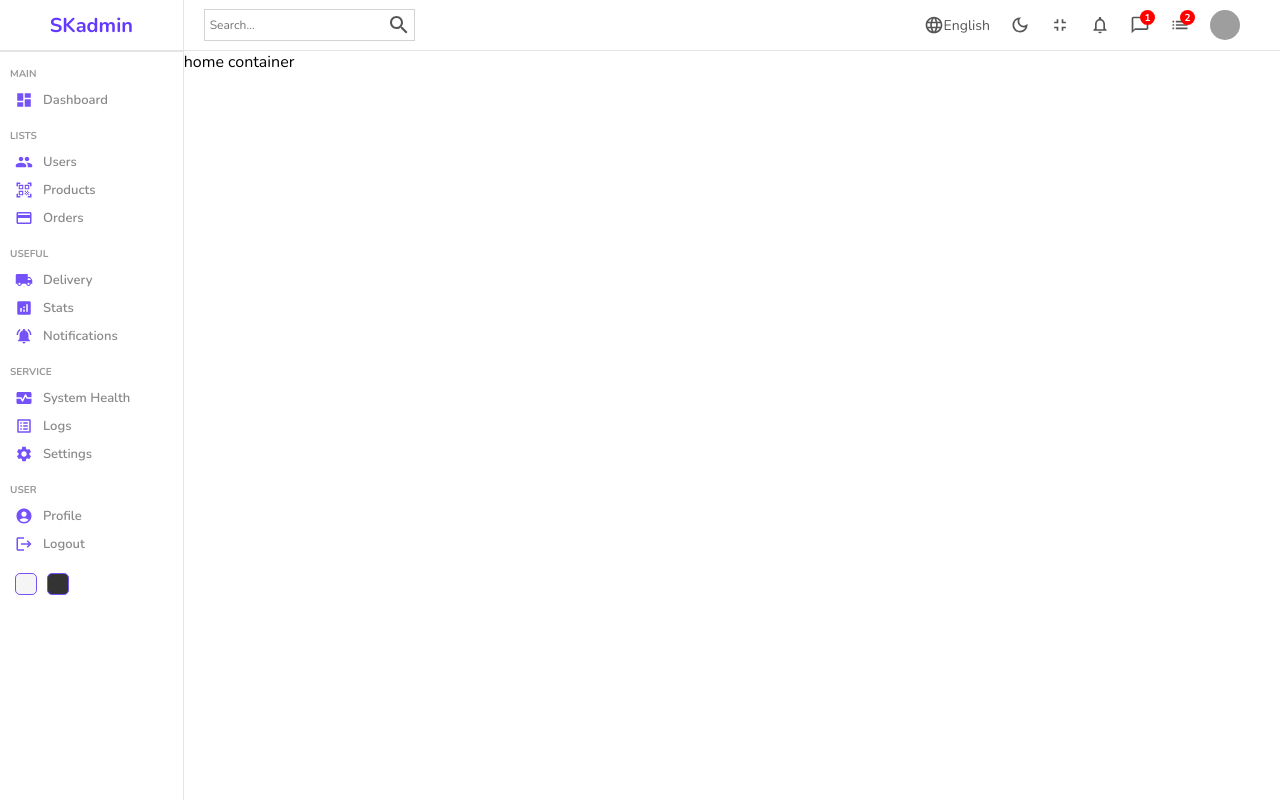
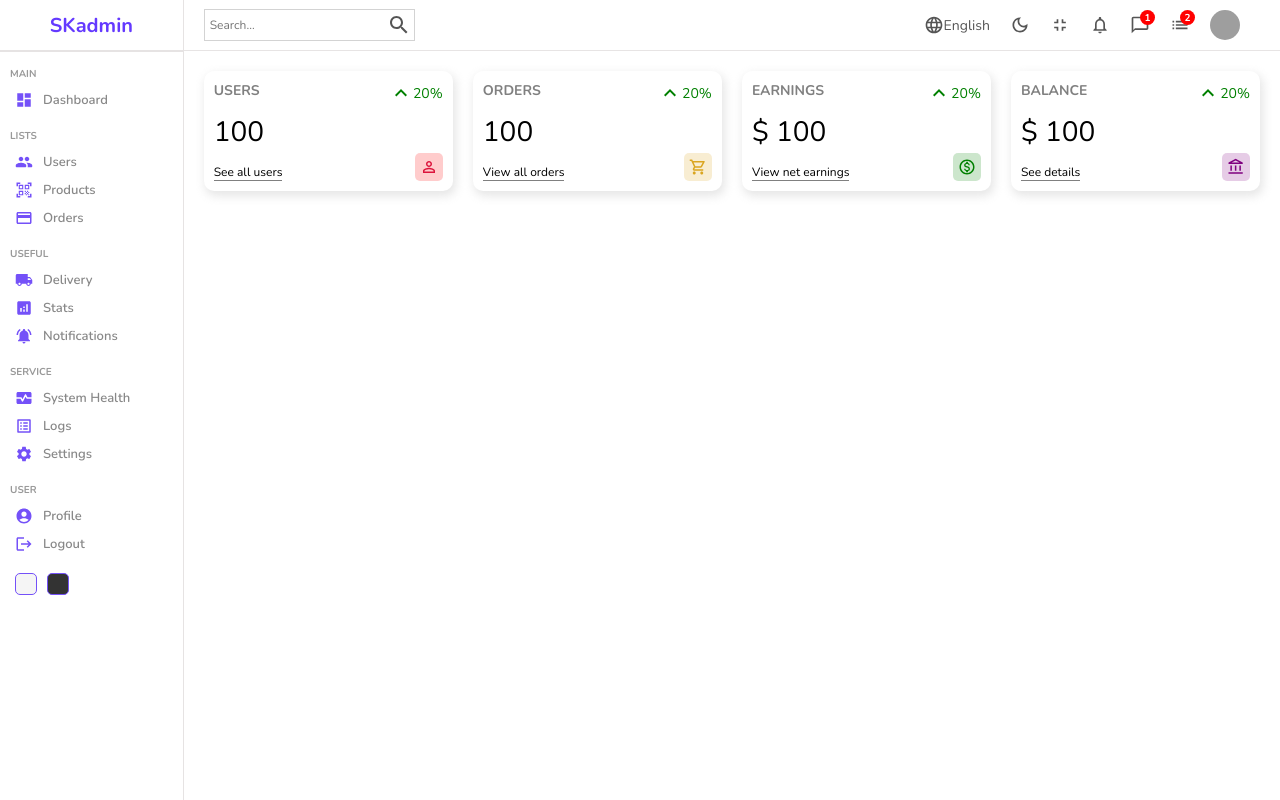
Before and after one commit to sharon-kathambi/react-admin-dashboard, a React (Create React App) app: page / in a window 1280 px wide. Built offline with nearby package versions, Linux system fonts and the light colour scheme; grey boxes are pictures that could not be loaded.

Commit message:
widget component and styling

```diff
--- /dev/null
+++ b/src/components/widget/Widget.jsx
@@ -0,0 +1,90 @@
+import React from 'react'
+import './widget.scss'
+import KeyboardArrowUpOutlinedIcon from '@mui/icons-material/KeyboardArrowUpOutlined';
+import PersonOutlineOutlinedIcon from '@mui/icons-material/PersonOutlineOutlined';
+import ShoppingCartOutlinedIcon from '@mui/icons-material/ShoppingCartOutlined';
+import MonetizationOnOutlinedIcon from '@mui/icons-material/MonetizationOnOutlined';
+import AccountBalanceOutlinedIcon from '@mui/icons-material/AccountBalanceOutlined';
+
+const Widget = ({ type }) => {
+    let data;
+
+    //temporary
+    let amount = 100;
+    let percentage = 20
+
+    switch (type) {
+        case 'user':
+            data = {
+                title: 'USERS',
+                isMoney: false,
+                link: 'See all users',
+                icon: <PersonOutlineOutlinedIcon
+                className='icon'
+                style={{
+                    color: 'crimson',
+                    backgroundColor: 'rgba(255, 0, 0, 0.2)',
+                }}/>
+            };
+            break;
+            case 'order':
+                data = {
+                    title: 'ORDERS',
+                    isMoney: false,
+                    link: 'View all orders',
+                    icon: <ShoppingCartOutlinedIcon
+                    className='icon'
+                    style={{
+                        color: 'goldenrod',
+                        backgroundColor: 'rgba(218, 165, 32, 0.2)'
+                    }} />
+                };
+                break;
+                case 'earning':
+                    data = {
+                        title: 'EARNINGS',
+                        isMoney: true,
+                        link: 'View net earnings',
+                        icon: <MonetizationOnOutlinedIcon
+                        className='icon'
+                        style={{
+                            color: 'green',
+                            backgroundColor: 'rgba(0, 128, 0, 0.2)'
+                        }}/>
+                    };
+                    break;
+                case 'balance':
+                    data = {
+                            title: 'BALANCE',
+                            isMoney: true,
+                            link: 'See details',
+                            icon: <AccountBalanceOutlinedIcon
+                            className='icon'
+                            style={{
+                                color: 'purple',
+                                backgroundColor: 'rgba(128, 0, 128, 0.2)'
+                            }}/>
+                        };
+                break;
+        default:
+        break;
+    }
+  return (
+    <div className='widget'>
+        <div className="left">
+            <span className="title"> {data.title} </span>
+            <span className="counter">{data.isMoney && '$'} {amount}</span>
+            <span className="link">{data.link}</span>
+        </div>
+        <div className="right">
+            <div className="percentage positive">
+               <KeyboardArrowUpOutlinedIcon />
+               {percentage}%
+            </div>
+            {data.icon}
+        </div>
+    </div>
+  )
+}
+
+export default Widget
--- /dev/null
+++ b/src/components/widget/widget.scss
@@ -0,0 +1,54 @@
+.widget {
+    display: flex;
+    justify-content: space-between;
+    flex: 1;
+    padding: 10px;
+    -webkit-box-shadow: 2px 4px 10px 1px rgba(0, 0, 0, 0.47);
+    box-shadow: 2px 4px 10px 1px rgba(201, 201, 201, 0.47);
+    border-radius: 10px;
+    height: 100px;
+
+    .left, .right {
+        display: flex;
+        flex-direction: column;
+        justify-content: space-between;
+
+        .title {
+            font-weight: bold;
+            font-size: 14px;
+            color: gray;
+        }
+
+        .counter {
+            font-size: 28px;
+            font-weight: 300;
+        }
+
+        .link {
+            width: max-content;
+            font-size: 12px;
+            border-bottom: 1px solid gray;
+        }
+
+        .percentage {
+            display: flex;
+            align-items: center;
+            font-size: 14px;
+
+            &.positive {
+                color: green;
+            }
+
+            &.negative {
+                color: red;
+            }
+        }
+
+        .icon {
+          font-size: 18px;
+          padding: 5px;
+          border-radius: 5px;
+          align-self: flex-end;
+        }
+    }
+}
--- a/src/pages/home/Home.jsx
+++ b/src/pages/home/Home.jsx
@@ -1,6 +1,7 @@
 import React from 'react'
 import Navbar from '../../components/navbar/Navbar'
 import Sidebar from '../../components/sidebar/Sidebar'
+import Widget from '../../components/widget/Widget'
 import './home.scss'
 
 const Home = () => {
@@ -9,7 +10,12 @@
       <Sidebar />
       <div className="homeContainer">
         <Navbar />
-        home container
+        <div className="widgets">
+          <Widget type="user" />
+          <Widget type="order" />
+          <Widget type="earning" />
+          <Widget type="balance" />
+        </div>
         </div>
     </div>
   )
--- a/src/pages/home/home.scss
+++ b/src/pages/home/home.scss
@@ -3,5 +3,11 @@
 
     .homeContainer {
         flex: 6;
+
+        .widgets {
+           display: flex;
+           padding: 20px;
+           gap: 20px;
+        }
     }
 }
```
